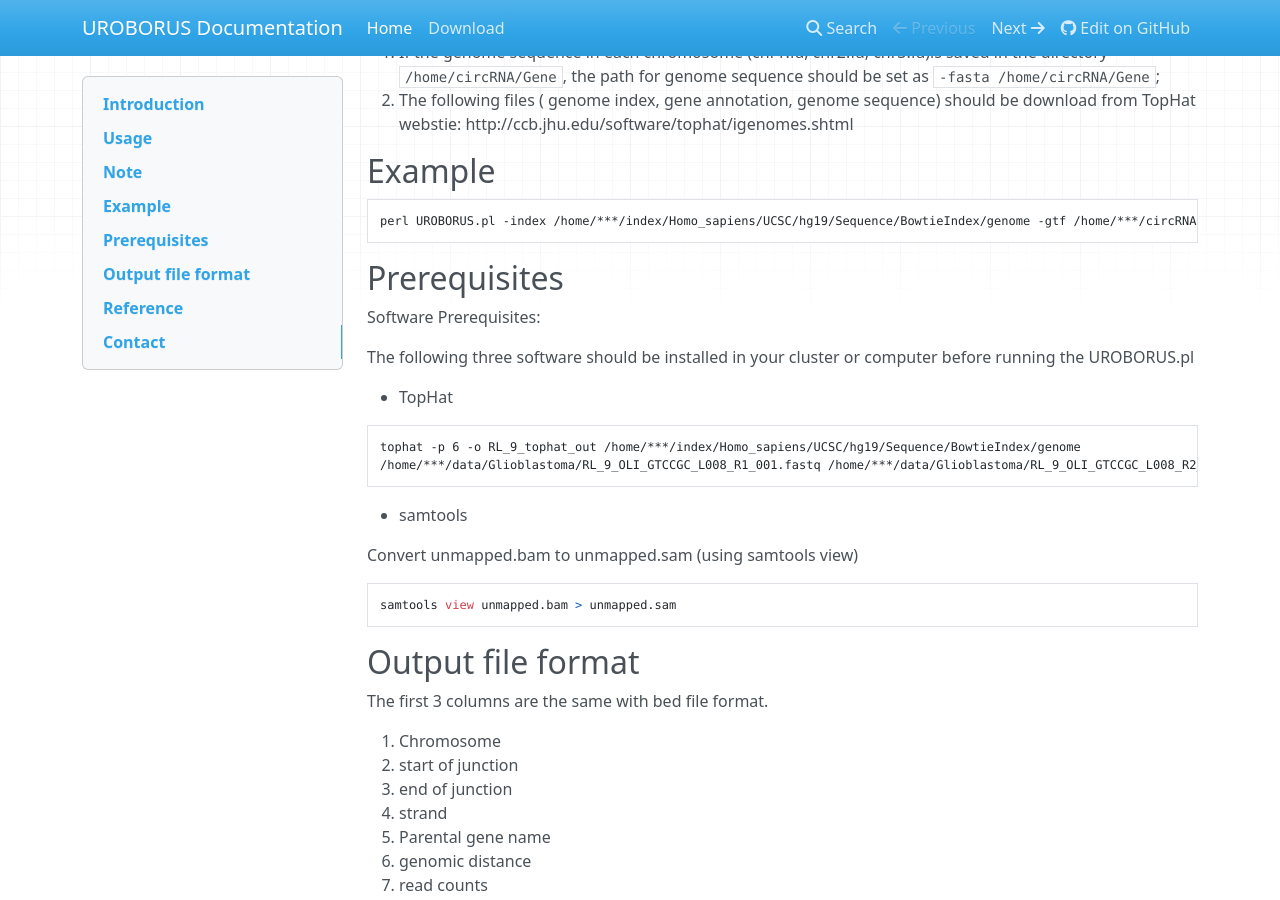
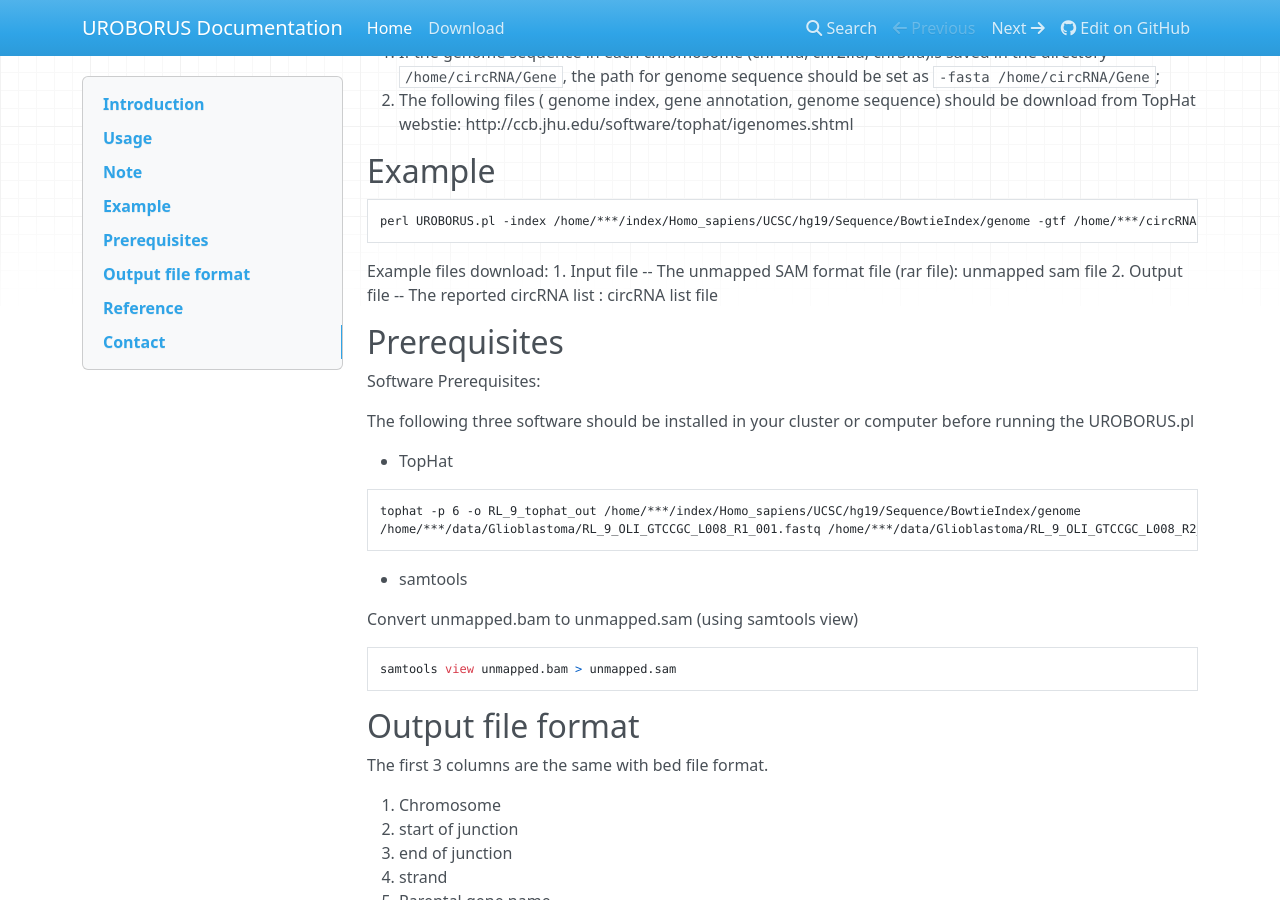
Before and after one commit to WGLab/UROBORUS, an MkDocs documentation site: the page built from docs/index.md, in a window 1280 px wide and 900 px high, scrolled down 507 px. Built offline with MkDocs 1.6.1, drawn with Linux system fonts in a browser that asks for light colours; nearby versions of some CDN libraries; old or Windows-style settings are respelled for this version of MkDocs.

Commit message:
Update index.md

````diff
--- a/docs/index.md
+++ b/docs/index.md
@@ -29,6 +29,9 @@ Options:
 ```
 perl UROBORUS.pl -index /home/***/index/Homo_sapiens/UCSC/hg19/Sequence/BowtieIndex/genome -gtf /home/***/circRNA/Gene/genes.gtf -fasta /home/***/circRNA/Gene unmapped.sam
 ```
+Example files download:
+1. Input file -- The unmapped SAM format file (rar file): unmapped sam file
+2. Output file -- The reported circRNA list : circRNA list file
 
 ## Prerequisites
 
````
